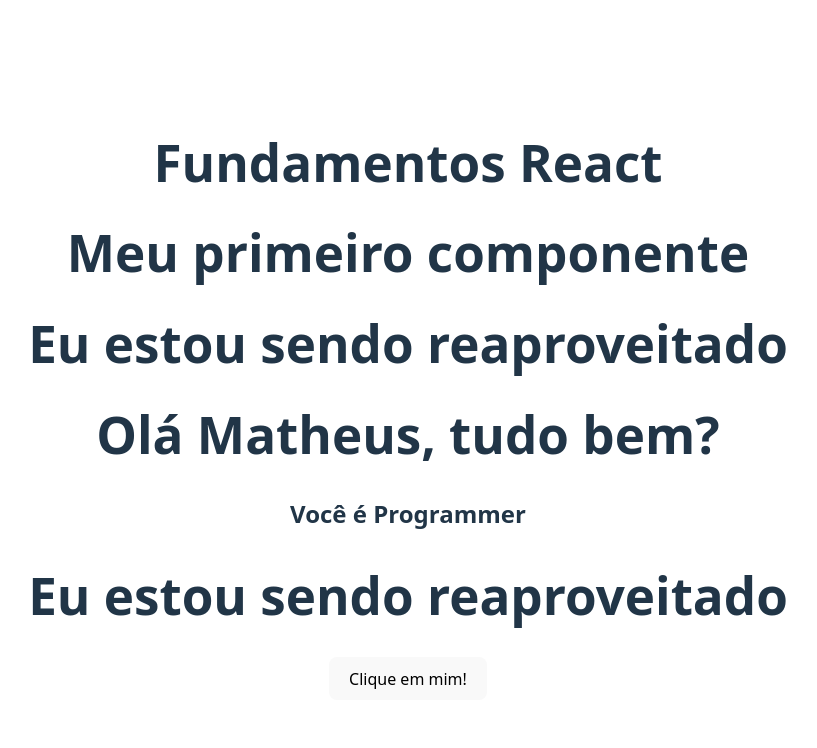
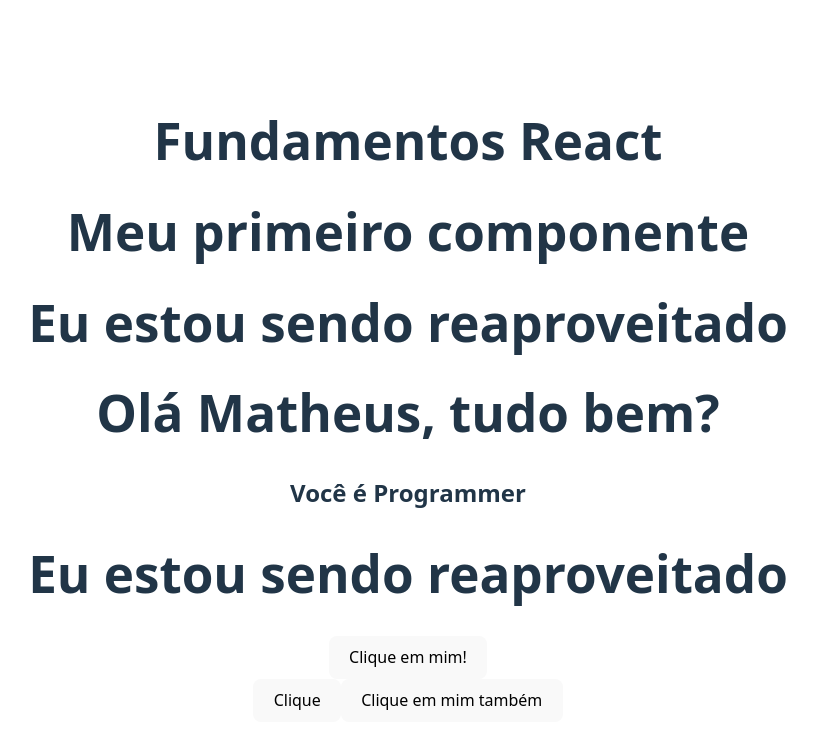
Before and after one commit to theselegadev/react-js, a React (Vite) app in the folder FUNDAMENTOS_2/fundamentos/: page / in a window 1280 px wide. Shown: the top 748 px of the page, without its empty margins (232-1049 px from the left). Built offline with nearby package versions, Linux system fonts and the light colour scheme.

Commit message:
Funcoes no evento

```diff
--- a/FUNDAMENTOS_2/fundamentos/src/components/Events.jsx
+++ b/FUNDAMENTOS_2/fundamentos/src/components/Events.jsx
@@ -11,7 +11,13 @@ const Events = ()=>{
                 <button onClick={handleMyEvent}>Clique em mim!</button>
             </div>
             <div>
-
+                {/* Função no evento */}
+                <button onClick={()=>console.log("Clicou")}>Clique</button>
+                <button onClick={()=>{
+                    if(true){
+                        console.log("Isso aqui não é recomendavel")
+                    }
+                }}>Clique em mim também</button>
             </div>
         </div>
     )
```
